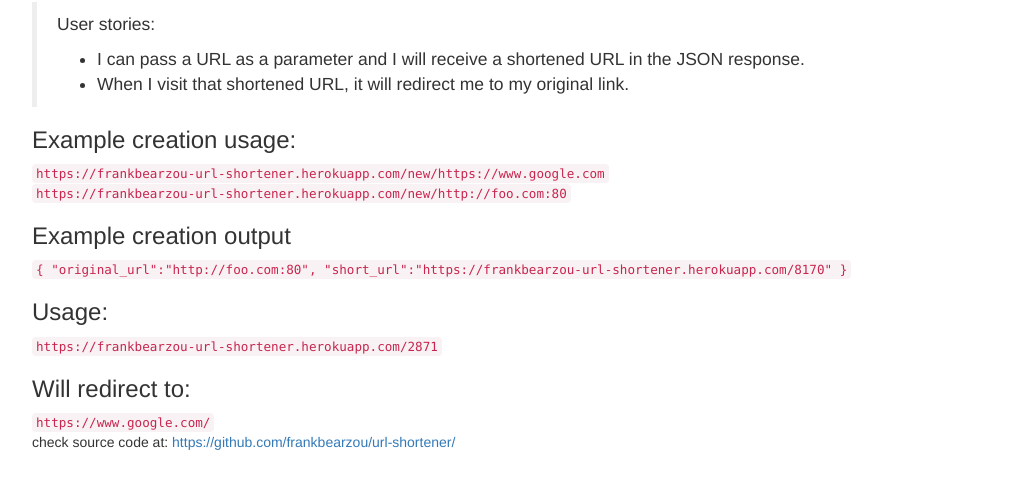
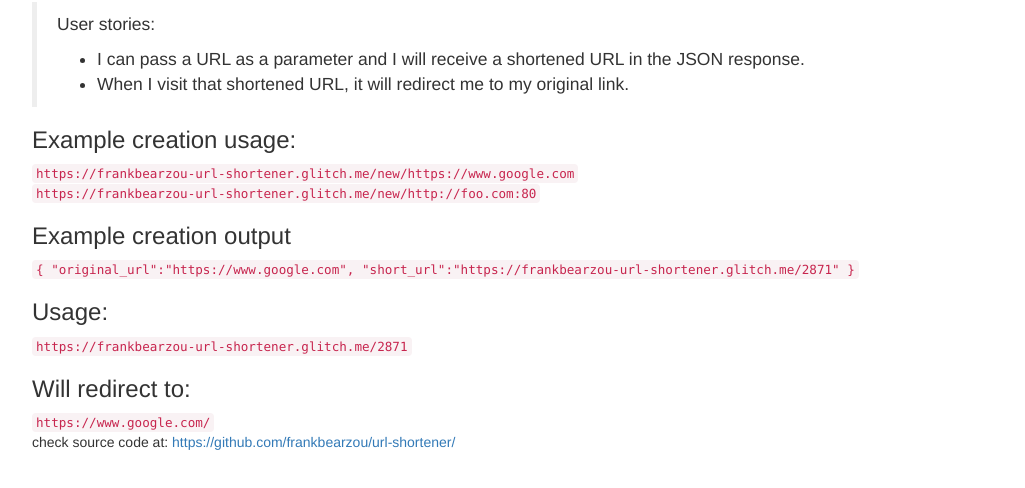
Before and after one commit to frankbearzou/url-shortener, a website: page public/index.html in a window 1280 px wide. Shown: the part 68-556 px from the top of the page, without its empty margins (38-1063 px from the left). Drawn offline with nearby package versions, Linux system fonts and the light colour scheme.

Commit message:
move to glitch

```diff
--- a/public/index.html
+++ b/public/index.html
@@ -19,17 +19,17 @@
             </ul>
         </blockquote>
         <h3>Example creation usage:</h3>
-        <code>https://frankbearzou-url-shortener.herokuapp.com/new/https://www.google.com</code><br>
-        <code>https://frankbearzou-url-shortener.herokuapp.com/new/http://foo.com:80</code>
+        <code>https://frankbearzou-url-shortener.glitch.me/new/https://www.google.com</code><br>
+        <code>https://frankbearzou-url-shortener.glitch.me/new/http://foo.com:80</code>
         <h3>Example creation output</h3>
         <code>
             {
-                "original_url":"http://foo.com:80",
-                "short_url":"https://frankbearzou-url-shortener.herokuapp.com/8170"
+                "original_url":"https://www.google.com",
+                "short_url":"https://frankbearzou-url-shortener.glitch.me/2871"
             }
         </code>
         <h3>Usage:</h3>
-        <code>https://frankbearzou-url-shortener.herokuapp.com/2871</code>
+        <code>https://frankbearzou-url-shortener.glitch.me/2871</code>
         <h3>Will redirect to:</h3>
         <code>https://www.google.com/</code>
         <footer>check source code at: <a href="https://github.com/frankbearzou/url-shortener/" target="_blank">https://github.com/frankbearzou/url-shortener/</a> </footer>
```
Also changed, not shown: README.md.
